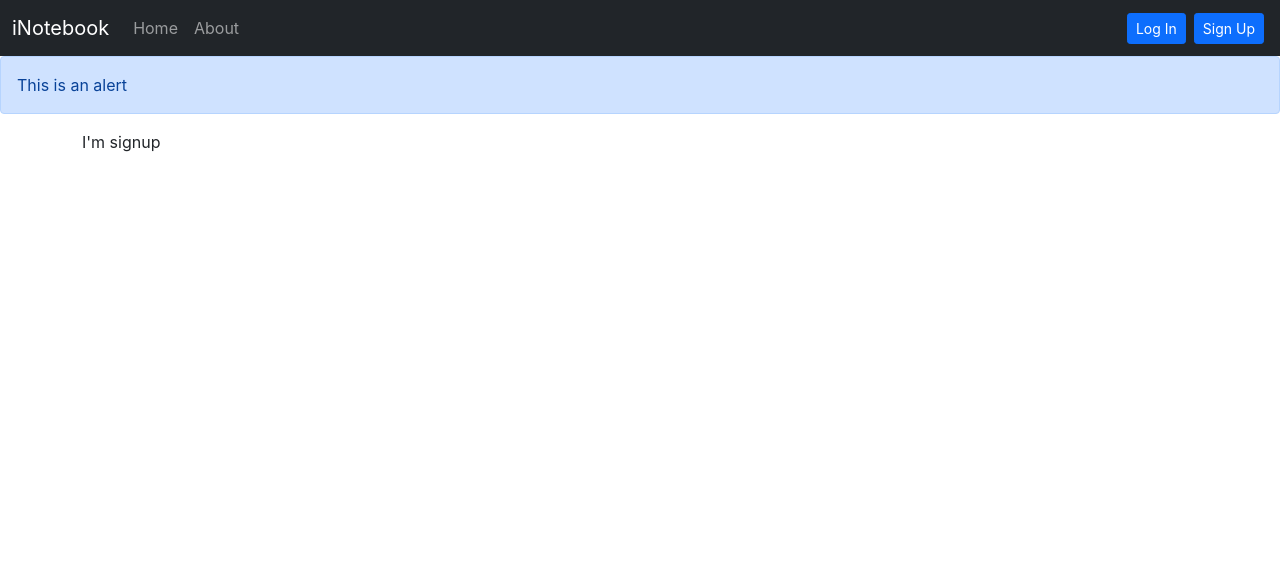
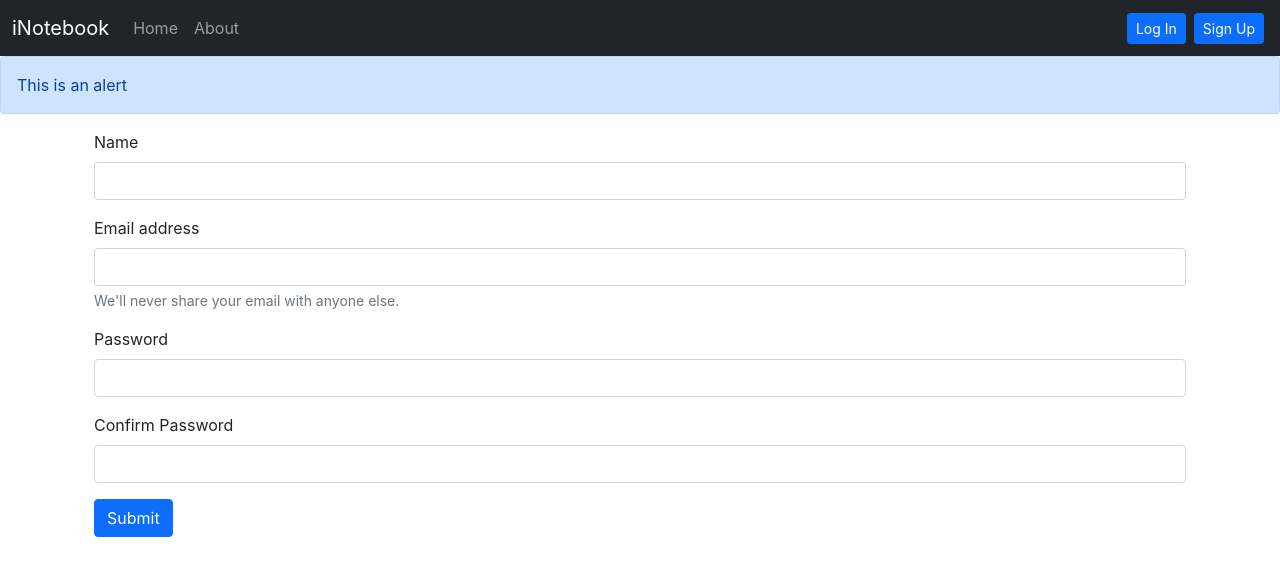
Before and after one commit to vishal0702/iNotebook-React, a React (Create React App) app in the folder frontend/: page /signup in a window 1280 px wide. Shown: the top 576 px of the page. Built offline with nearby package versions, Linux system fonts and the light colour scheme.

Commit message:
Implemented Signup component

```diff
--- a/frontend/src/components/Signup.js
+++ b/frontend/src/components/Signup.js
@@ -1,9 +1,61 @@
-import React from 'react'
+import React, {useState} from 'react'
+import { useNavigate } from 'react-router-dom';
 
 const Signup = () => {
+
+    const [credentials, setcredentials] = useState({name: "", email: "", password:"", cpassword:""});
+    const navigate = useNavigate();
+
+    const handleSubmit = async (e) => {
+      e.preventDefault();
+      const {name, email, password} = credentials;
+      const response = await fetch(`http://127.0.0.1:5000/api/auth/createUser`, {
+        method: "POST",
+        headers: {
+          "Content-Type": "application/json",
+        },
+        body: JSON.stringify({ name, email, password }),
+      });
+      const json= await response.json();
+      console.log(json);
+      setcredentials({name:"", email:"", password:"", cpassword:""})
+      if(json.success){
+        //Save the authToken & redirect
+        localStorage.setItem('token', json.authToken);
+        navigate("/");
+      }
+      else{
+        alert('Invalid Credentials');
+      }
+      // setcredentials({name:"", email:"", password:"", cpassword:""})
+    };
+
+    const onChange = (e) => {
+      setcredentials({ ...credentials, [e.target.name]: e.target.value });
+    };
+
   return (
-    <div>
-      I'm signup
+    <div className='container'>
+      <form onSubmit={handleSubmit}>
+        <div className="mb-3">
+          <label htmlFor="name" className="form-label">Name</label>
+          <input type="text" className="form-control" id="name" name='name' onChange={onChange} required />
+        </div>
+        <div className="mb-3">
+          <label htmlFor="email" className="form-label">Email address</label>
+          <input type="email" className="form-control" id="email" name='email' onChange={onChange} aria-describedby="emailHelp" required />
+          <div id="email" className="form-text">We'll never share your email with anyone else.</div>
+        </div>
+        <div className="mb-3">
+          <label htmlFor="password" className="form-label">Password</label>
+          <input type="password" className="form-control" id="password" name='password' onChange={onChange} minLength={5} required />
+        </div>
+        <div className="mb-3">
+          <label htmlFor="cpassword" className="form-label">Confirm Password</label>
+          <input type="password" className="form-control" id="cpassword" name='cpassword' onChange={onChange} minLength={5} required />
+        </div>
+        <button type="submit" className="btn btn-primary">Submit</button>
+      </form>
     </div>
   )
 }
```
